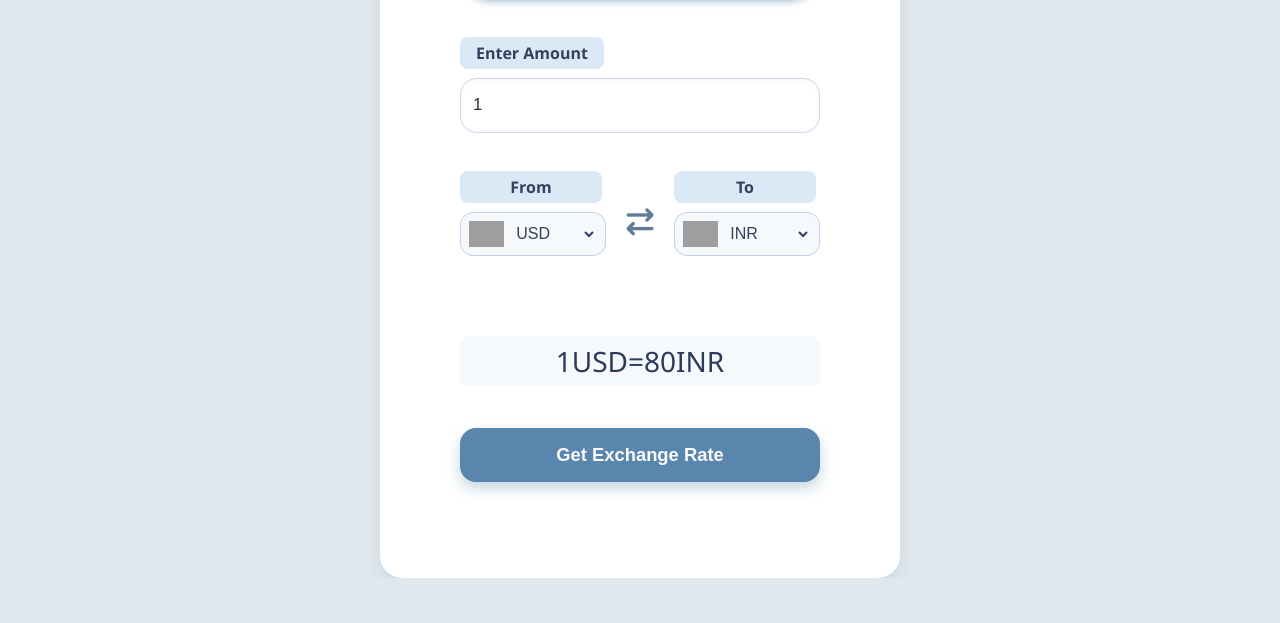
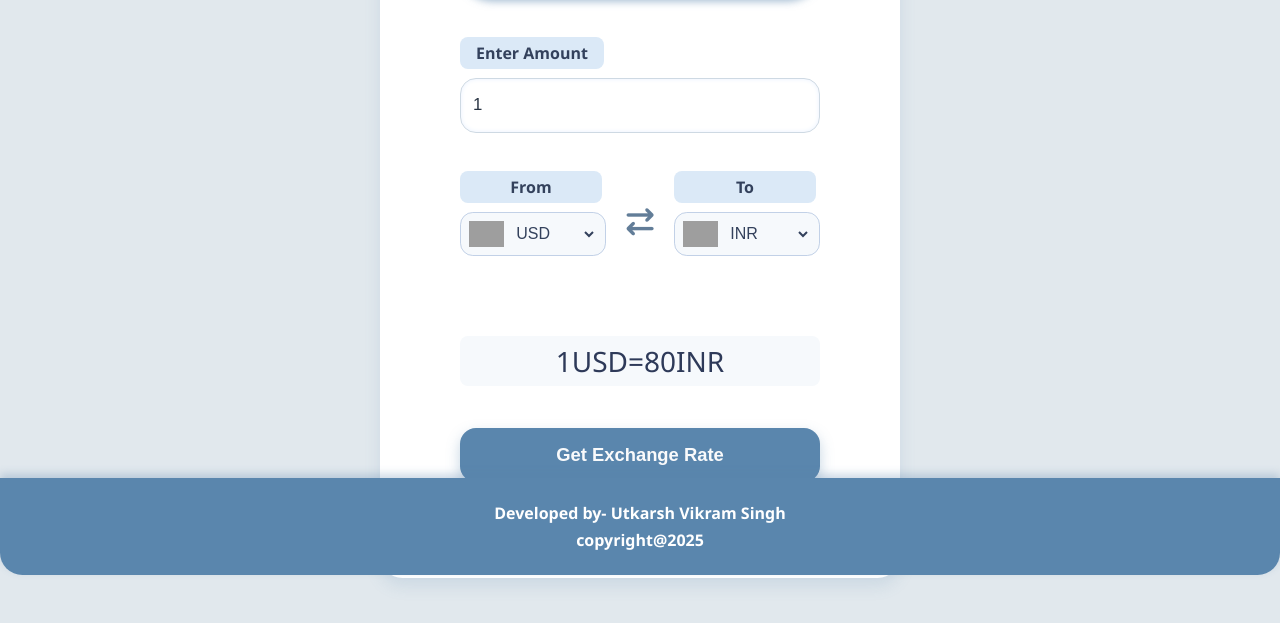
Before and after one commit to utkarshvikrams/CURRENCY-CONVERTER, a plain HTML site: page currency_converter.html in a window 1280 px wide. Shown: the part 225-848 px from the top of the page. Before the commit the page ends 803 px from the top, so only its background shows below. Drawn offline with Linux system fonts and the light colour scheme; no server answers; grey boxes are pictures that could not be loaded.

Commit message:
added footer

```diff
--- a/currency_converter.css
+++ b/currency_converter.css
@@ -23,7 +23,6 @@ body {
     background-color: #e1e8ed;
     font-family: 'Segoe UI', Tahoma, Geneva, Verdana, sans-serif;
 }
-
 .container {
     background-color: #ffffff;
     padding: 4.5rem 5rem;
@@ -31,6 +30,7 @@ body {
     min-height: 50vh;
     box-shadow: 0 8px 16px rgba(90, 134, 173, 0.15);
     width: 360px;
+    margin-bottom: 7rem;
 }
 
 form {
@@ -169,3 +169,43 @@ form button:hover {
   white-space: nowrap;
   text-overflow: ellipsis;
 }
+footer {
+    text-align: center;
+    padding: 1.5rem 0;
+    background-color: #5a86ad;
+    color: white;
+    font-weight: 600;
+    border-radius: 0 0 1.4rem 1.4rem;
+    box-shadow: 0 -4px 8px rgba(90, 134, 173, 0.3);
+    font-family: 'Segoe UI', Tahoma, Geneva, Verdana, sans-serif;
+    position: relative;
+    width: 100%;
+    margin-top: 2rem;
+
+}
+
+footer p {
+    margin: 0.3rem 0;
+    font-size: 1rem;
+}
+
+footer {
+    position: fixed;
+    left: 0;
+    bottom: 0;
+    width: 100%;
+    text-align: center;
+    padding: 1.2rem 0;
+    background-color: #5a86ad;
+    color: white;
+    font-weight: 600;
+    border-radius: 0 0 1.4rem 1.4rem;
+    box-shadow: 0 -4px 8px rgba(90, 134, 173, 0.3);
+    font-family: 'Segoe UI', Tahoma, Geneva, Verdana, sans-serif;
+    z-index: 1000;
+}
+
+footer p {
+    margin: 0.3rem 0;
+    font-size: 1rem;
+}
--- a/currency_converter.html
+++ b/currency_converter.html
@@ -41,4 +41,8 @@
     <script src="currency_converter.js"></script>
 
 </body>
+<footer>
+    <p>Developed by- Utkarsh Vikram Singh<br></p>
+    <p>copyright@2025</p>
+</footer>
 </html>
```
